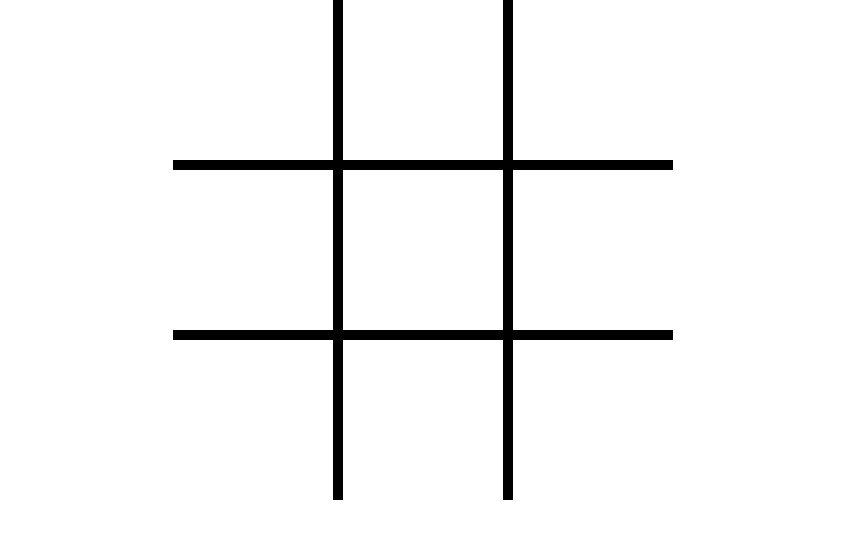
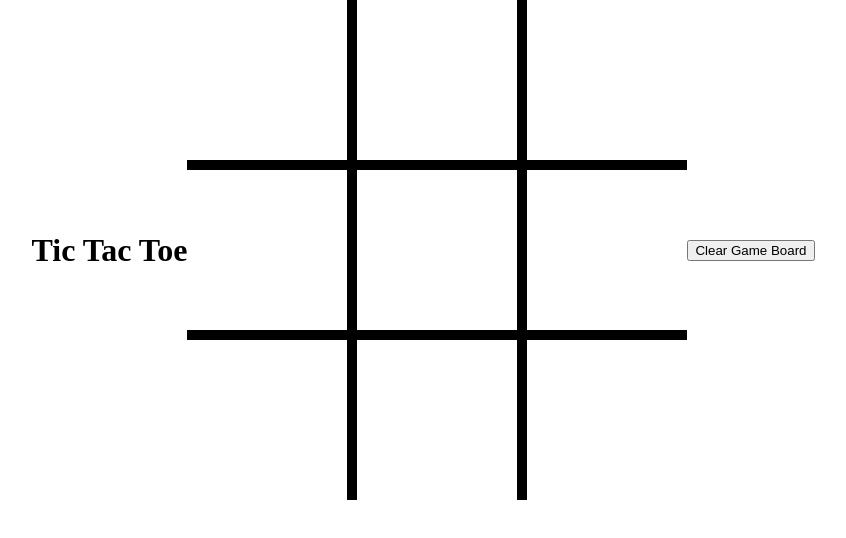
Before and after one commit to ShekharDul/X-and-zero, a plain HTML site: page index.html in a window 1280 px wide. Shown: the whole page, without its empty margins (217-1063 px from the left). Drawn offline with Linux system fonts and the light colour scheme.

Commit message:
Add button to clear game board

```diff
--- a/index.html
+++ b/index.html
@@ -8,6 +8,7 @@
   <title>X&0</title>
 </head>
 <body>
+  <h1>Tic Tac Toe</h1>
   <div id="gameboard">
     <div class="option">1</div>
     <div class="option">2</div>
@@ -20,5 +21,6 @@
     <div class="option">9</div>
   </div>
   <div id="result"></div>
+  <button id="play">Clear Game Board</button>
 </body>
 </html>
```
